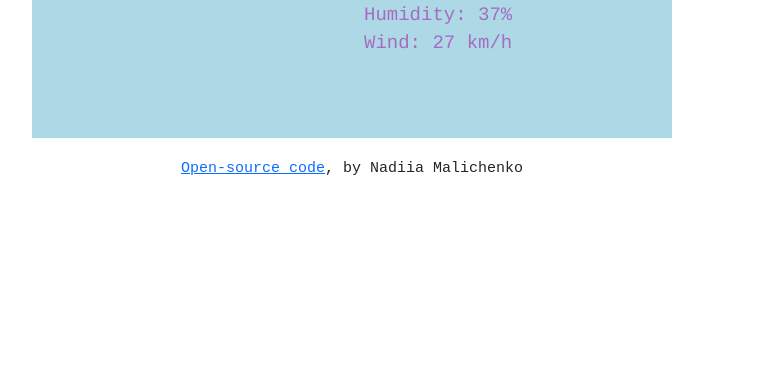
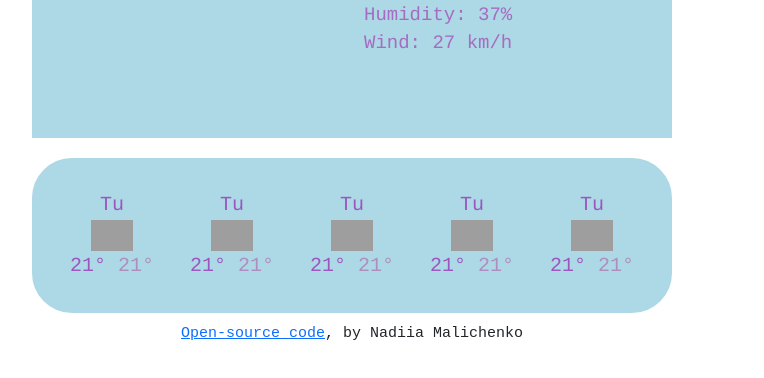
Before and after one commit to nadezzda/Weather-forecast-app, a plain HTML site: page index.html in a window 1280 px wide. Shown: the part 378-756 px from the top of the page, without its empty margins (288-1052 px from the left). Drawn offline with nearby package versions, Linux system fonts and the light colour scheme; grey boxes are pictures that could not be loaded.

Commit message:
Add forecast html

```diff
--- a/index.html
+++ b/index.html
@@ -55,41 +55,50 @@
         </div>
       </div>
     </div>
-    <!-- <div class="forecast">
+    <div class="forecast">
       <div class="row">
         <div class="col days">
-          Tu
-          <br />
-          21°C
-          <br />
-          <i class="fa-solid fa-cloud-sun"></i>
+          <div class="forecast-date">Tu</div>
+                  <img src="http://openweathermap.org/img/wn/50d@2x.png" width="42">
+                  <div class="forecast-temp">
+          <span class="forecast-temp-max">21°</span>
+          <span class="forecast-temp-min">21°</span>
+         </div>
         </div>
         <div class="col days">
-          We<br />
-          21°C
-          <br />
-          <i class="fa-solid fa-cloud-sun"></i>
+          <div class="forecast-date">Tu</div>
+                  <img src="http://openweathermap.org/img/wn/50d@2x.png" width="42">
+                  <div class="forecast-temp">
+          <span class="forecast-temp-max">21°</span>
+          <span class="forecast-temp-min">21°</span>
+         </div>
         </div>
         <div class="col days">
-          Th<br />
-          22°C
-          <br />
-          <i class="fa-solid fa-cloud-sun"></i>
+          <div class="forecast-date">Tu</div>
+                  <img src="http://openweathermap.org/img/wn/50d@2x.png" width="42">
+                  <div class="forecast-temp">
+          <span class="forecast-temp-max">21°</span>
+          <span class="forecast-temp-min">21°</span>
+         </div>
         </div>
         <div class="col days">
-          Fr<br />
-          21°C
-          <br />
-          <i class="fa-solid fa-cloud-sun"></i>
+          <div class="forecast-date">Tu</div>
+                  <img src="http://openweathermap.org/img/wn/50d@2x.png" width="42">
+                  <div class="forecast-temp">
+          <span class="forecast-temp-max">21°</span>
+          <span class="forecast-temp-min">21°</span>
+         </div>
         </div>
         <div class="col days">
-          Sa<br />
-          24°C
-          <br />
-          <i class="fa-solid fa-cloud-sun"></i>
+          <div class="forecast-date">Tu</div>
+                  <img src="http://openweathermap.org/img/wn/50d@2x.png" width="42">
+                  <div class="forecast-temp">
+          <span class="forecast-temp-max">21°</span>
+          <span class="forecast-temp-min">21°</span>
+         </div>
         </div>
       </div>
-    </div> -->
+    </div>
     <script src="src/index.js"></script>
     <p id="link"><a href="https://github.com/nadezzda/my-project" id="repository">Open-source code</a>, by Nadiia Malichenko</p>
   </body>
--- a/styles/styles.css
+++ b/styles/styles.css
@@ -78,7 +78,7 @@
     border: 2px solid lightblue;
     border-radius: 40px;
     background-color: lightblue;
-    color: #a56cc1;
+    color: #9c56bf;
     font-size: 20px;
     text-align: center;
     font-family: "Cousine", monospace;
@@ -117,3 +117,6 @@ text-decoration: none;
 #farenheit.active:hover {
   text-decoration: none;
 }
+.forecast-temp-min {
+    color: #ae8ebe;
+}
```
